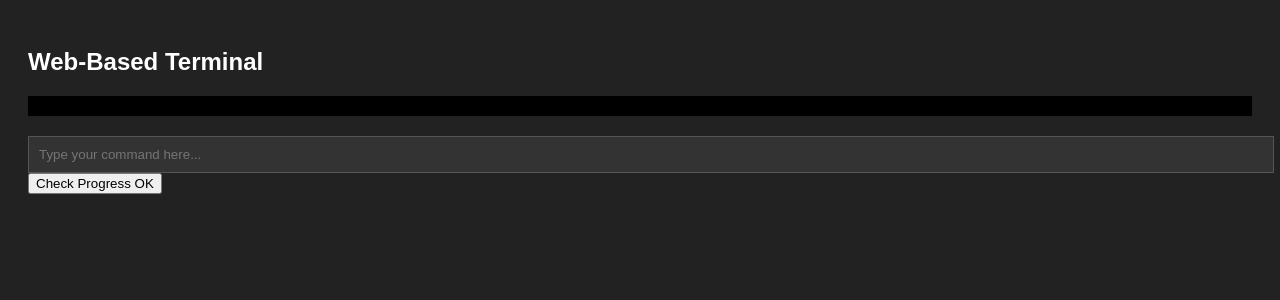
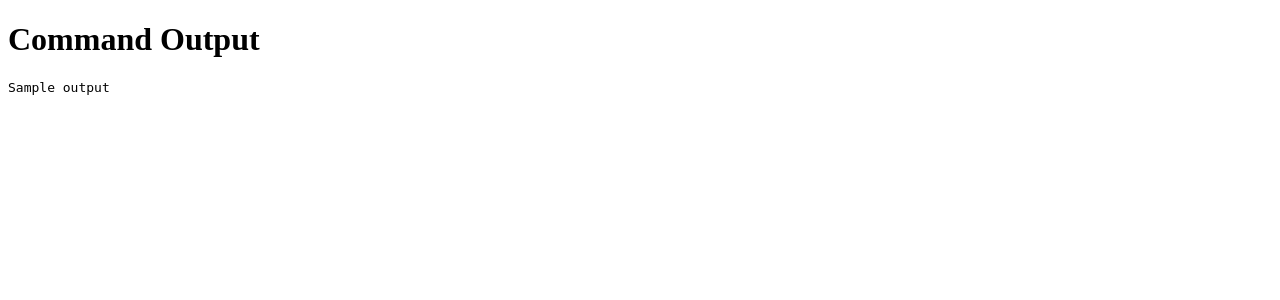
Before and after one commit to tmhcs12/cmmd, a Flask app: template templates/index.html in a window 1280 px wide. Shown: the top 300 px of the page. Run offline with Flask 3, Linux system fonts and the light colour scheme; the template is opened without the code that fills it: most values are stand-ins (such as "Sample title", 1, 10 or a date in 2020); some libraries are stand-ins or nearby versions.

Commit message:
Update index.html

```diff
--- a/templates/index.html
+++ b/templates/index.html
@@ -2,48 +2,12 @@
 <html lang="en">
 <head>
     <meta charset="UTF-8">
+    <meta http-equiv="X-UA-Compatible" content="IE=edge">
     <meta name="viewport" content="width=device-width, initial-scale=1.0">
-    <title>Web-Based Terminal</title>
-    <script src="https://cdn.socket.io/4.0.0/socket.io.min.js"></script>
-    <style>
-        body { font-family: Arial, sans-serif; background-color: #222; color: white; padding: 20px; }
-        #output { white-space: pre-wrap; font-family: monospace; background-color: black; padding: 10px; margin-bottom: 20px; }
-        input[type="text"] { width: 100%; padding: 10px; background-color: #333; color: white; border: 1px solid #555; }
-        input[type="text"]:focus { outline: none; }
-    </style>
+    <title>SSH Command Output</title>
 </head>
 <body>
-
-<h2>Web-Based Terminal</h2>
-<div id="output"></div>
-<input type="text" id="command" placeholder="Type your command here..." onkeydown="if(event.key === 'Enter') sendCommand()">
-<button onclick="checkProgress()">Check Progress OK</button>
-
-<script>
-    var socket = io.connect('http://' + document.domain + ':' + location.port);
-
-    // Listen for command output from the server
-    socket.on('command_output', function(data) {
-        var outputDiv = document.getElementById('output');
-        outputDiv.textContent += data.output + '\n';
-        outputDiv.scrollTop = outputDiv.scrollHeight;  // Auto-scroll to the latest output
-    });
-
-    // Send command to the server
-    function sendCommand() {
-        var command = document.getElementById('command').value;
-        if (command.trim() !== '') {
-            socket.emit('execute_command', command);  // Send command to server
-            document.getElementById('command').value = '';  // Clear input field
-            document.getElementById('output').textContent += "$ " + command + "\n";  // Show typed command
-        }
-    }
-
-    // Function to check progress of tasks
-    function checkProgress() {
-        socket.emit('get_task_progress');
-    }
-</script>
-
+    <h1>Command Output</h1>
+    <pre>{{ output | safe }}</pre>
 </body>
 </html>
```
